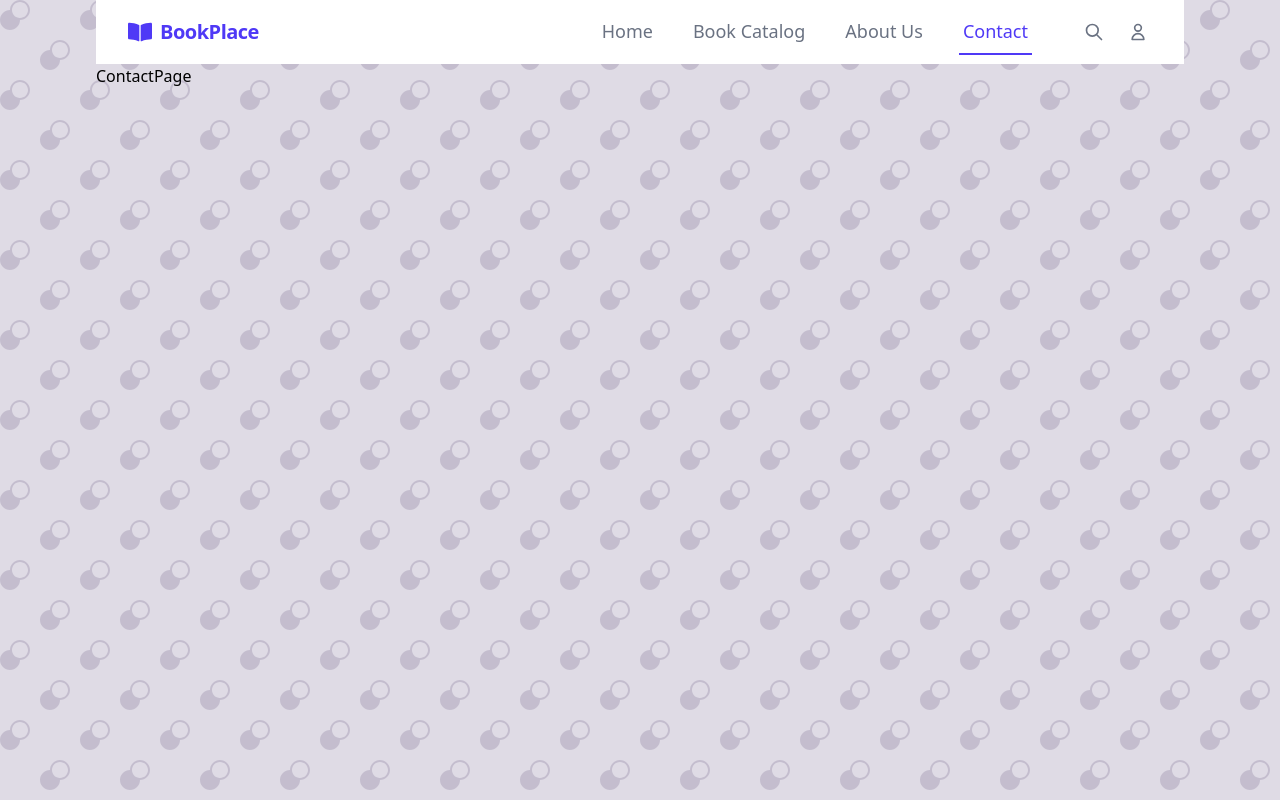
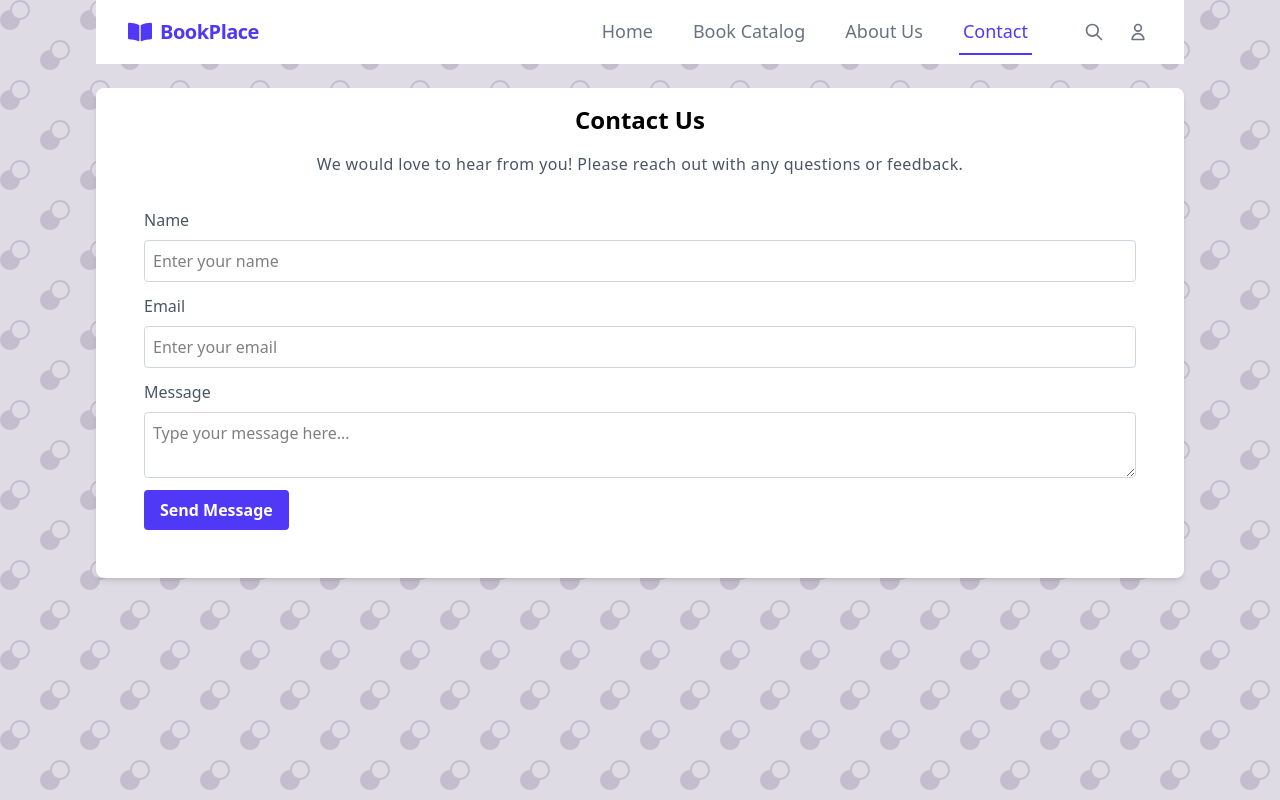
Before and after one commit to kisinja/BookStore-incomplete-air-force-blues, a React (Vite) app: page /contact in a window 1280 px wide. Built offline with nearby package versions, Linux system fonts and the light colour scheme.

Commit message:
started the contact page design

```diff
--- a/src/pages/ContactPage.jsx
+++ b/src/pages/ContactPage.jsx
@@ -1,9 +1,63 @@
-import React from 'react'
+import React from "react";
 
 const ContactPage = () => {
-    return (
-        <div>ContactPage</div>
-    );
+  return (
+    <section className="container mx-auto py-4 bg-white mt-6 rounded-lg shadow-md">
+      {/* Text container */}
+      <div className="flex flex-col gap-2 items-center text-center px-8">
+        <h1 className="font-bold text-2xl">Contact Us</h1>
+        <p className="mt-2 text-gray-600 tracking-wide">
+          We would love to hear from you! Please reach out with any questions or
+          feedback.
+        </p>
+      </div>
+
+      {/* Form container */}
+      <form className="py-8 px-12 rounded-lg flex flex-col gap-3">
+
+        {/* Getting the Name */}
+        <div className="flex flex-col gap-2">
+          <label htmlFor="" className="block text-gray-600">
+            Name
+          </label>
+          <input
+            type="text"
+            placeholder="Enter your name"
+            className="p-2 rounded border border-gray-300 focus:outline-none focus:ring-2 focus:ring-indigo-600 w-full"
+          />
+        </div>
+
+        {/* Getting the Email */}
+        <div className="flex flex-col gap-2">
+          <label htmlFor="" className="block text-gray-600">
+            Email
+          </label>
+          <input
+            type="email"
+            placeholder="Enter your email"
+            className="p-2 rounded border border-gray-300 focus:outline-none focus:ring-2 focus:ring-indigo-600 w-full"
+          />
+        </div>
+
+        {/* Getting the Message */}
+        <div className="flex flex-col gap-2">
+          <label htmlFor="" className="block text-gray-600">
+            Message
+          </label>
+          <textarea
+            type="text"
+            placeholder="Type your message here..."
+            className="p-2 rounded border border-gray-300 focus:outline-none focus:ring-2 focus:ring-indigo-600 w-full"
+          />
+        </div>
+
+        {/* Submit button */}
+        <button className="py-2 px-4 w-max text-white bg-indigo-600 rounded font-semibold cursor-pointer hover:bg-indigo-700 disabled:bg-indigo-400" type="submit">
+            Send Message
+        </button>
+      </form>
+    </section>
+  );
 };
 
 export default ContactPage;
```
Also changed, not shown: 1 other file (tests, documents, lock files or other folders).
